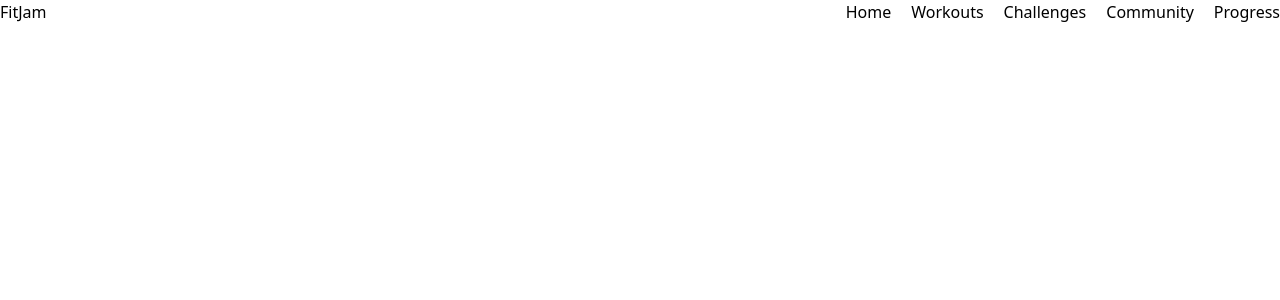
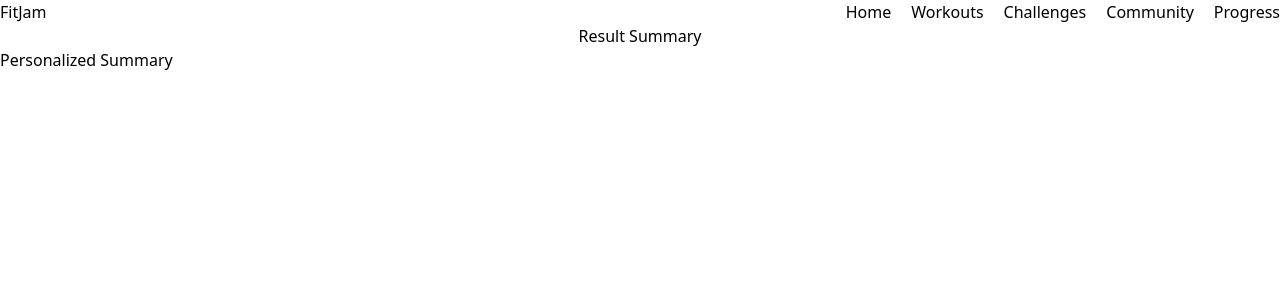
Before and after one commit to devmev10/fitjam, a Next.js app: page /result in a window 1280 px wide. Shown: the top 300 px of the page. Built offline with nearby package versions, Linux system fonts and the light colour scheme.

Commit message:
update page.js and NavBar.js

```diff
--- a/app/result/page.js
+++ b/app/result/page.js
@@ -1,3 +1,13 @@
 export default function Result() {
-  return <main></main>;
+  return (
+    <main>
+      <h1 className="text-center">Result Summary</h1>
+      <section>
+        <div>
+          <h2>Personalized Summary</h2>
+        </div>
+        <div></div>
+      </section>
+    </main>
+  );
 }
--- a/components/NavBar.js
+++ b/components/NavBar.js
@@ -1,10 +1,16 @@
+import Link from "next/link";
+
 export default function NavBar() {
   return (
     <div className="flex justify-between">
-      <h3>FitJam</h3>
+      <h3>
+        <Link href="/">FitJam</Link>
+      </h3>
       <nav>
         <ul className="flex justify-around gap-5">
-          <li>Home</li>
+          <li>
+            <Link href="/">Home</Link>
+          </li>
           <li>Workouts</li>
           <li>Challenges</li>
           <li>Community</li>
```
